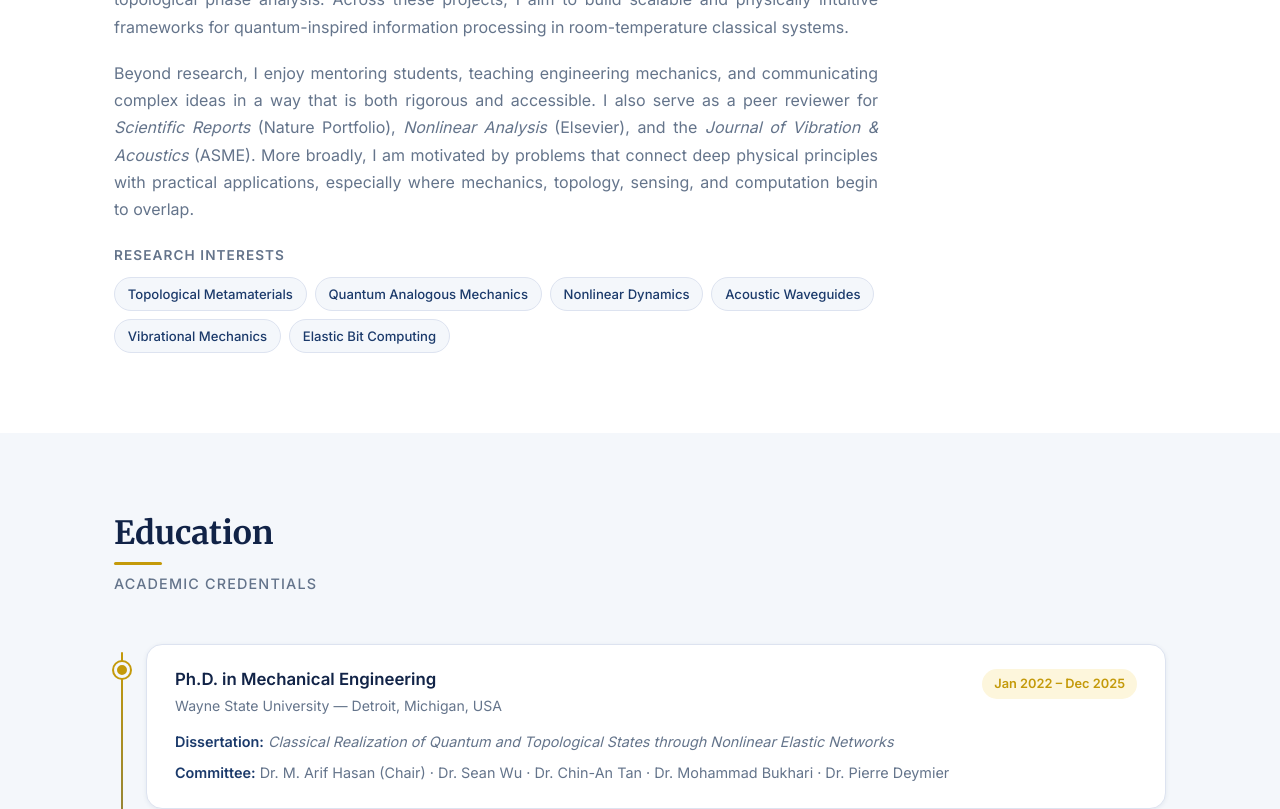
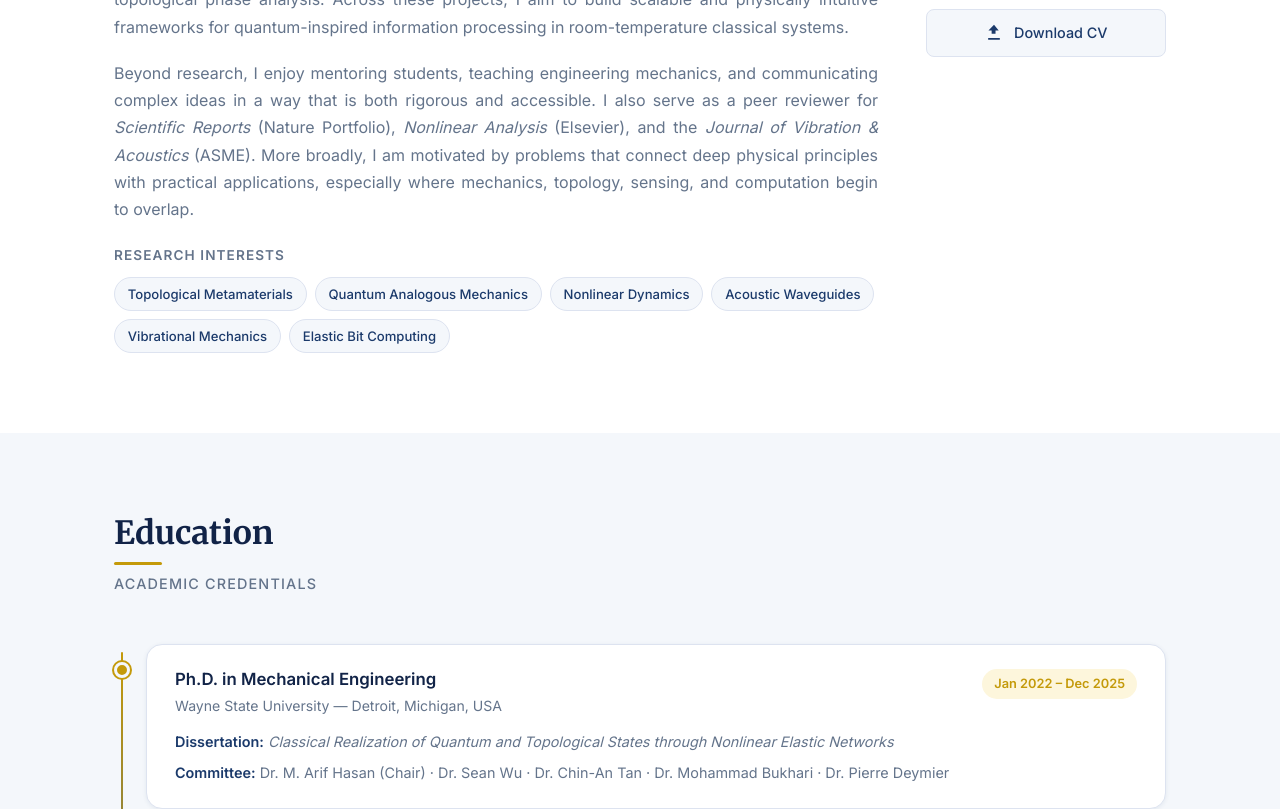
Before and after one commit to kshifat97/kshifat97.github.io, a plain HTML site: page index.html in a window 1280 px wide. Shown: the part 1444-2253 px from the top of the page. Drawn offline with nearby package versions, Linux system fonts and the light colour scheme.

Commit message:
Update index.html

```diff
--- a/index.html
+++ b/index.html
@@ -134,6 +134,12 @@
                                     <path d="M12 0C5.372 0 0 5.372 0 12s5.372 12 12 12 12-5.372 12-12S18.628 0 12 0zM7.369 4.378c.525 0 .947.431.947.947s-.422.947-.947.947a.95.95 0 01-.947-.947c0-.525.422-.947.947-.947zm-.722 3.038h1.444v10.041H6.647V7.416zm3.562 0h3.9c3.712 0 5.344 2.653 5.344 5.025 0 2.578-2.016 5.025-5.325 5.025h-3.919V7.416zm1.444 1.303v7.444h2.297c3.272 0 4.022-2.484 4.022-3.722 0-1.253-.75-3.722-4.022-3.722H11.653z"/>
                                 </svg>
                                 <span>ORCID</span>
+                            </a>
+                            <a href="assets/pdf/Kazi_Tahsin_Mahmood.pdf" target="_blank" rel="noopener" class="profile__link profile__link--cv" download>
+                                <svg class="profile__icon" viewBox="0 0 24 24" fill="currentColor" aria-hidden="true">
+                                    <path d="M5 20h14v-2H5v2zm7-18L5.33 9h3.84v4h4.66V9h3.84L12 2z"/>
+                                </svg>
+                                <span>Download CV</span>
                             </a>
                         </div>
                     </div>
```
